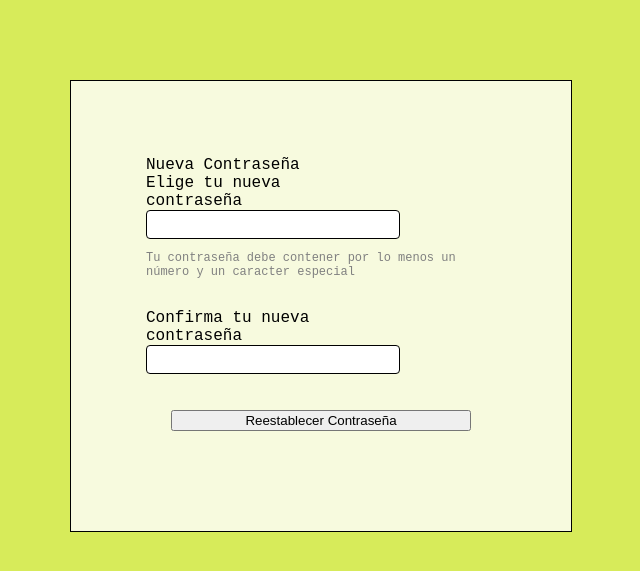
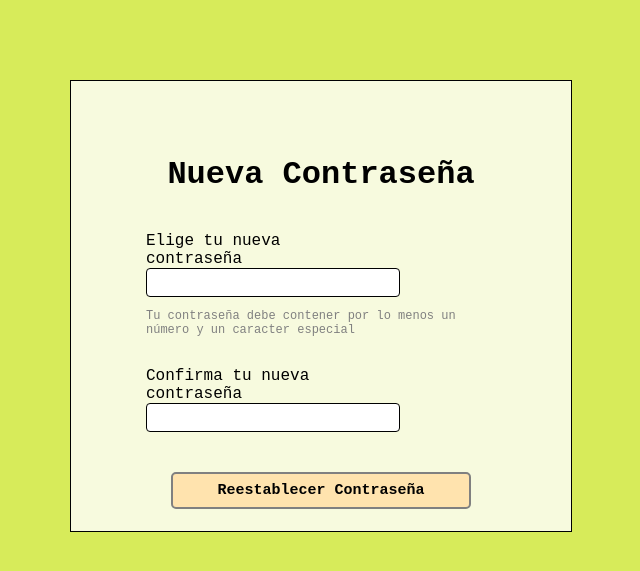
Before and after one commit to clbarrios/MinTICstagram, a Flask app: page /nuevaContra in a window 1280 px wide. Shown: the top 571 px of the page, without its empty margins (324-964 px from the left). Run offline with Flask 2, Linux system fonts and the light colour scheme.

Commit message:
estilo actualizado boton nueva contra

```diff
--- a/templates/nuevaContra.html
+++ b/templates/nuevaContra.html
@@ -19,7 +19,7 @@
 </head>
 <body>
     <div class="boxedForm " style="height: 450px;">
-        <form class="formulario" action="{{ url_for('reestablecimientoExitoso') }}>
+        <form class="formulario" action="{{ url_for('reestablecimientoExitoso') }}">
             <h1 style="text-align: center;">Nueva Contraseña</h1>
             <br>
             <label for="nuevacontra"> Elige tu nueva contraseña</label>
@@ -33,7 +33,7 @@
             <br>
 
             <div class="contenedorBoton">
-                <input class="botonNewImg" type="submit" value="Reestablecer Contraseña" style="width: 300px;">
+                <input class="boton" type="submit" value="Reestablecer Contraseña" style="width: 300px;">
             </div>
         </form>
     </div>
```
